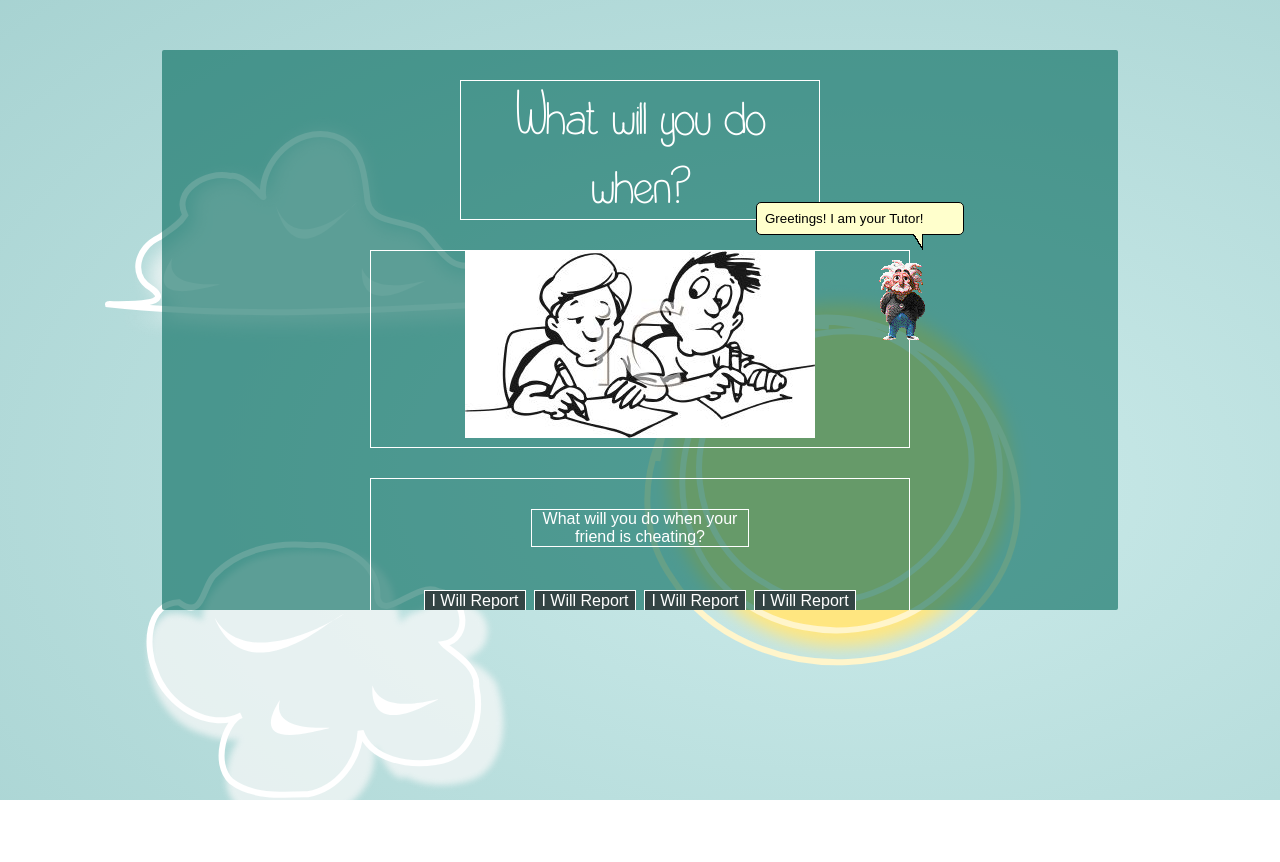
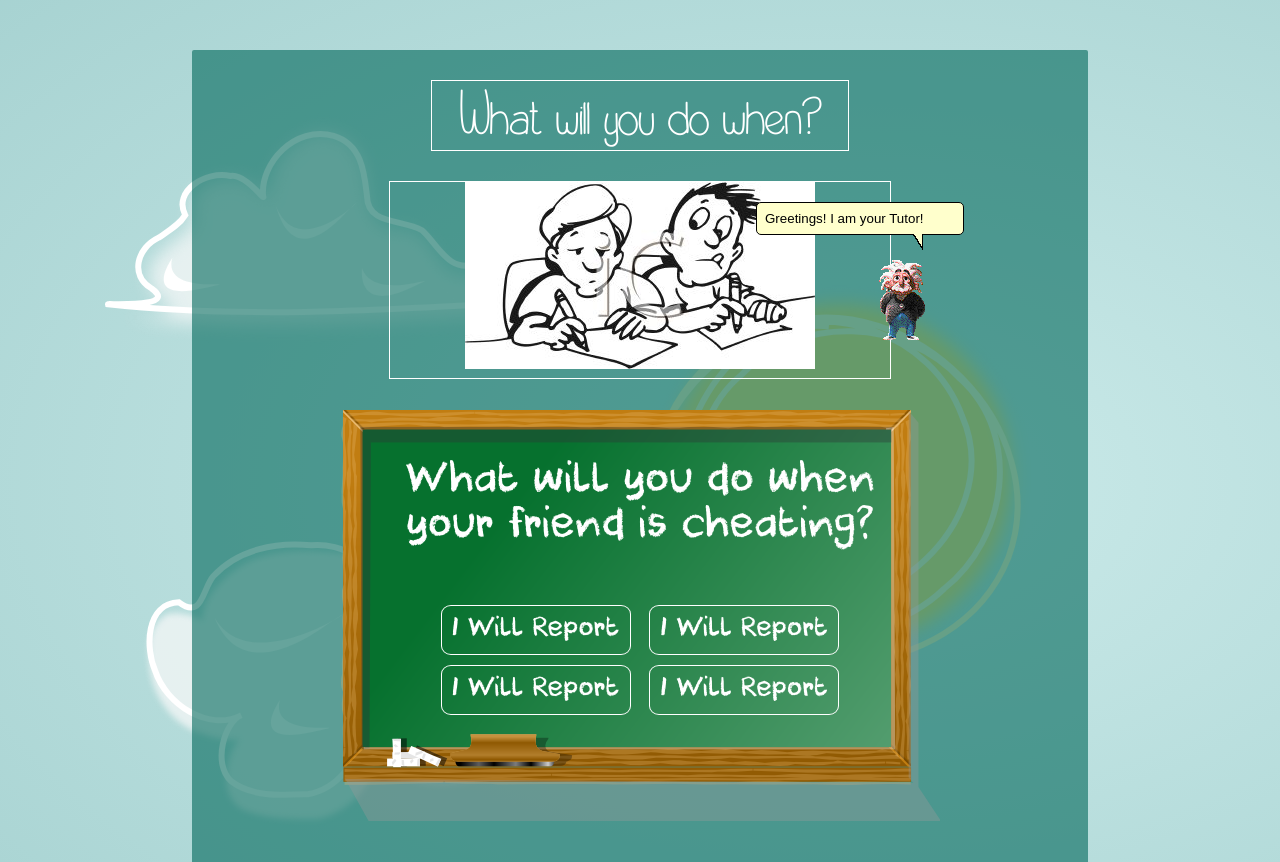
Before and after one commit to abhishekhatri/Integrity_children, a plain HTML site: page index.html in a window 1280 px wide. Shown: the top 862 px of the page. Before the commit the page ends 800 px from the top, so only its background shows below. Drawn offline with Linux system fonts and the light colour scheme; a web font is replaced by a local one.

Commit message:
blackboard edited

```diff
--- a/css/main.css
+++ b/css/main.css
@@ -14,7 +14,11 @@
 	font-style: normal;
 }
 
-
+*{
+  -webkit-box-sizing: border-box; /* Safari/Chrome, other WebKit */
+  -moz-box-sizing: border-box;    /* Firefox, other Gecko */
+  box-sizing: border-box;         /* Opera/IE 8+ */
+}
 
 body{
 	margin: 0;
@@ -23,7 +27,6 @@ body{
 #mainContainer{
 	width: 70%;
 	margin: 50px auto;
-	height: 500px;
 	background: rgba(0, 104, 91, 0.6);
 	border-radius: 2px;
 	overflow: hidden;
@@ -31,12 +34,13 @@ body{
 }
 #question_Title{
 	border: 1px solid #fff;
-	width: 40%;
 	margin: 0 auto;
 	color: #fff;
+	width: 50%;
 	font-family: LittleMissPriss;
 	font-size: 4rem;
 	text-align: center;
+	height: 100%;
 }
 #question_image{
 	border: 1px solid #fff;
@@ -46,31 +50,39 @@ body{
 	font-family: LittleMissPriss;
 	font-size: 2rem;
 	text-align: center;
+	display: block;
 }
 #answer_center{
-	border: 1px solid #fff;
-	width: 60%;
+	border: 1px solid transparent;
+	width: 600px;
 	margin: 30px auto;
 	color: #fff;
 	font-family: sans-serif;
 	font-size: 2rem;
 	text-align: center;
+	background: url('../images/chalkboardg.png') no-repeat;
+	height: 450px;
+	vertical-align: middle;
+	padding: 0 40px;
 }
 #question{
-	border: 1px solid #fff;
-	width: 40%;
-	margin: 30px auto;
+	width: 100%;
+	margin: 50px auto;
 	color: #fff;
-	font-family: sans-serif;
-	font-size: 1rem;
+	font-family: DK Cool Crayon;
+	font-size: 2.5rem;
 	text-align: center;
 }
 .answer_button{
-	border: 1px solid #fff;
-	display: inline;
-	background-color: #344;
-	font-size: 1rem;
+	font-family: DK Cool Crayon;
+	background: none;
+	font-size: 1.6rem;
 	color: #fff;
 	cursor: hand;
+	outline: none;
+	border: 1px solid #fff;
 	cursor: pointer;
+	padding: 10px;
+	border-radius: 10px/9px;
+	margin: 5px;
 }
```
Also changed, not shown: images/chalkboard.png (added), images/chalkboardg.png (added).
